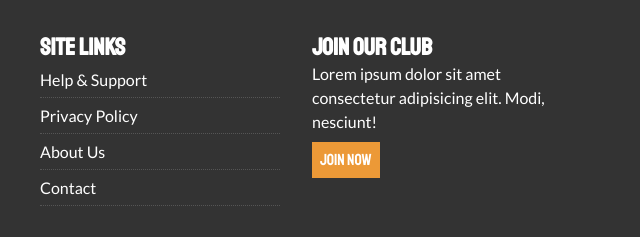
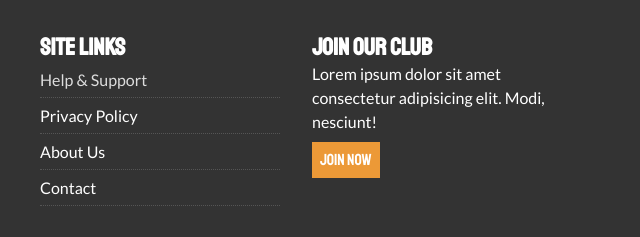
Before and after one commit to anthropX/news-grid, a plain HTML site: page index.html in a window 1280 px wide. In both pictures the pointer is over the link "Help & Support". Shown: the part 1438-1675 px from the top of the page, 616-1256 px from the left. Drawn offline with Linux system fonts and the light colour scheme.

Commit message:
Color sites links differently on hover

```diff
--- a/css/style.css
+++ b/css/style.css
@@ -228,6 +228,10 @@ footer {
   width: 10rem;
 }
 
+#footer-content > div:nth-of-type(3) a:hover {
+  color: #dddddd;
+}
+
 input {
   display: block;
   width: 95%;
```
